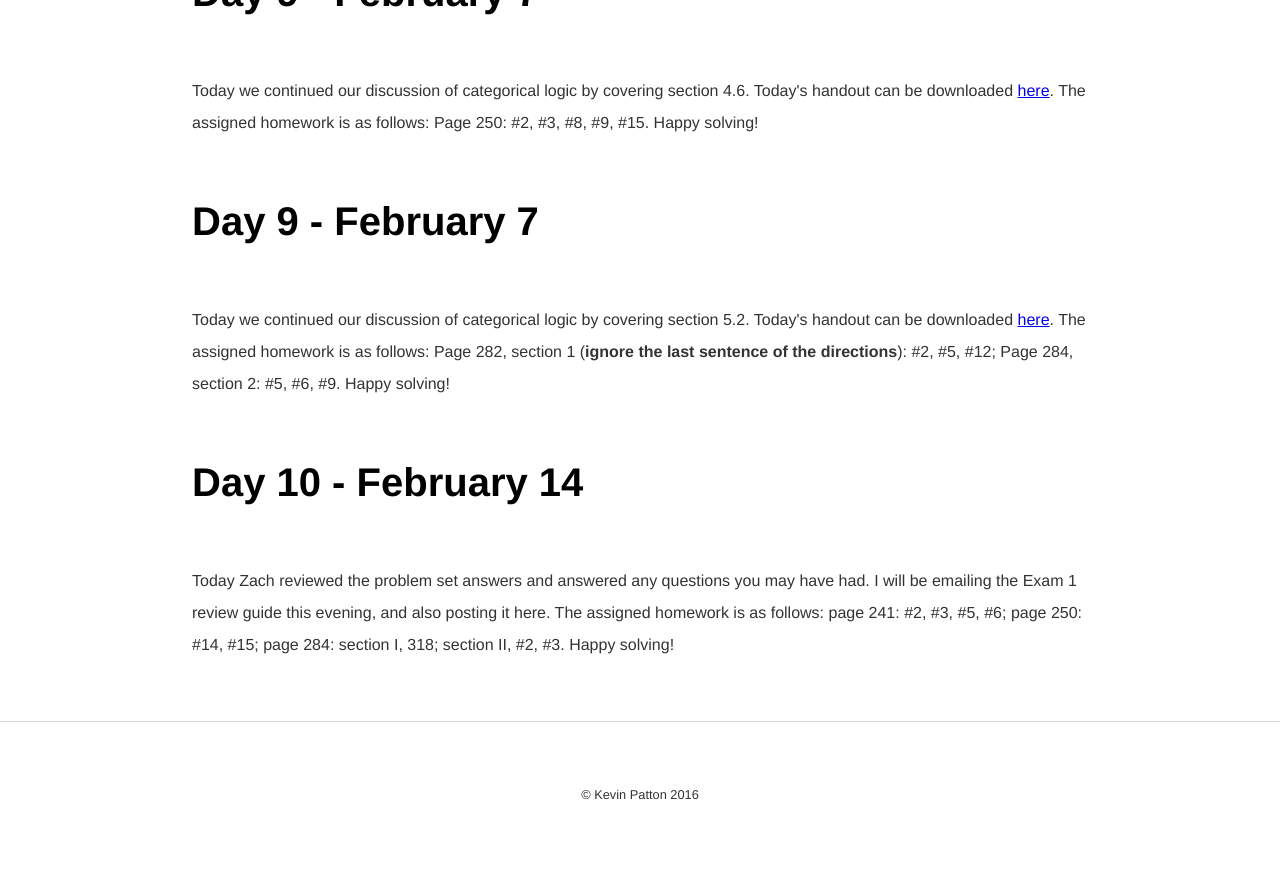
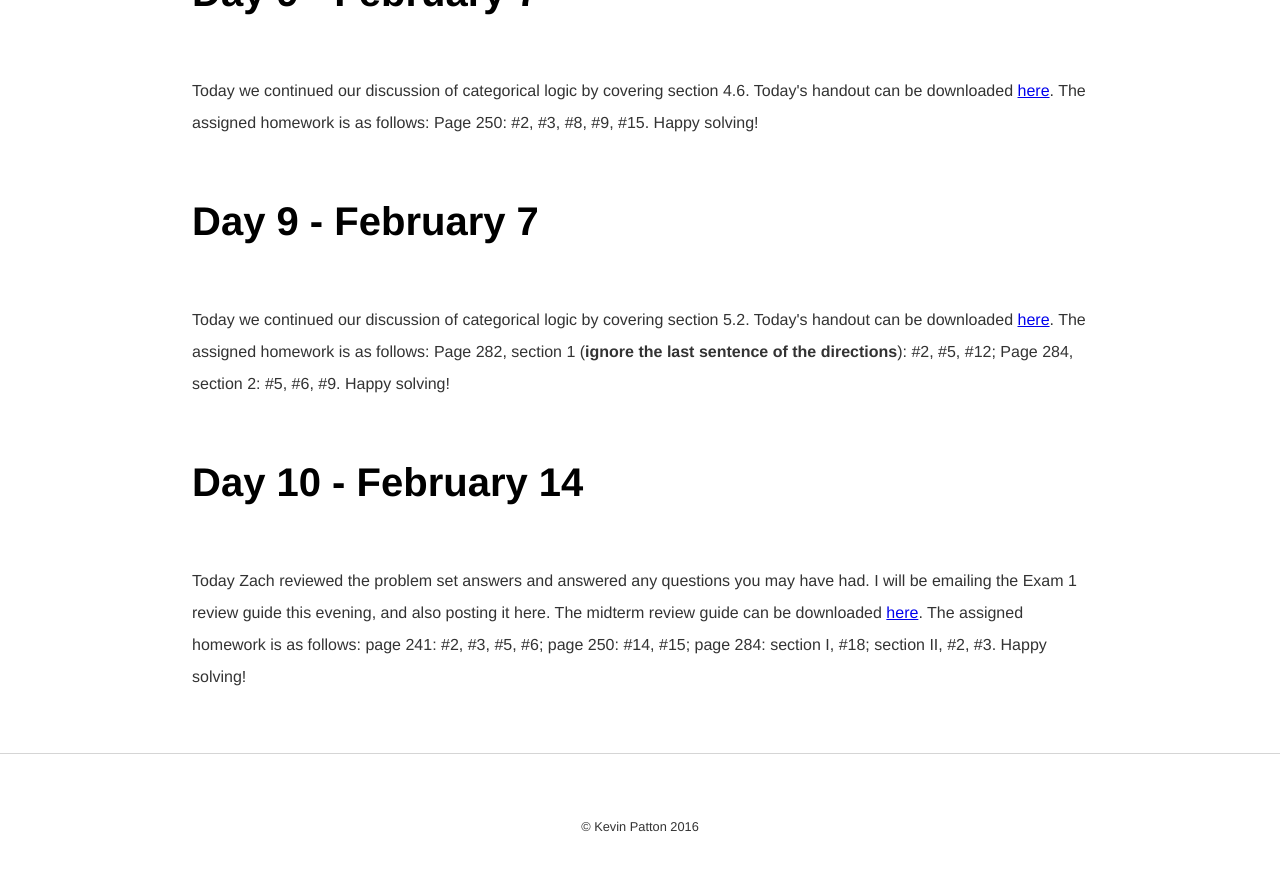
Before and after one commit to kevinjpatton/kevinjpatton.github.io, a Jekyll site: the page built from teaching/phil_110/index.html, in a window 1280 px wide and 900 px high, scrolled down 2637 px. Shown: the top 871 px of the window. Built offline with Jekyll 4.4.1, drawn with Linux system fonts in a browser that asks for light colours; Markdown is read by kramdown in place of the engine named in the settings.

Commit message:
Update index.html

```diff
--- a/teaching/phil_110/index.html
+++ b/teaching/phil_110/index.html
@@ -27,4 +27,4 @@
 <h1>Day 9 - February 7</h1>
 <p>Today we continued our discussion of categorical logic by covering section 5.2.  Today's handout can be downloaded <a href=/teaching/phil_110/Day10-Section5.2.pdf target="_blank">here</a>.  The assigned homework is as follows: Page 282, section 1 (<b>ignore the last sentence of the directions</b>): #2, #5, #12; Page 284, section 2: #5, #6, #9.  Happy solving!</p>
 <h1>Day 10 - February 14</h1>
-<p>Today Zach reviewed the problem set answers and answered any questions you may have had.  I will be emailing the Exam 1 review guide this evening, and also posting it here.  The assigned homework is as follows: page 241: #2, #3, #5, #6; page 250: #14, #15; page 284: section I, 318; section II, #2, #3.  Happy solving!</p>
+<p>Today Zach reviewed the problem set answers and answered any questions you may have had.  I will be emailing the Exam 1 review guide this evening, and also posting it here.  The midterm review guide can be downloaded <a href=/teaching/phil_110/Exam1-Review.pdf target="_blank">here</a>.  The assigned homework is as follows: page 241: #2, #3, #5, #6; page 250: #14, #15; page 284: section I, #18; section II, #2, #3.  Happy solving!</p>
```
